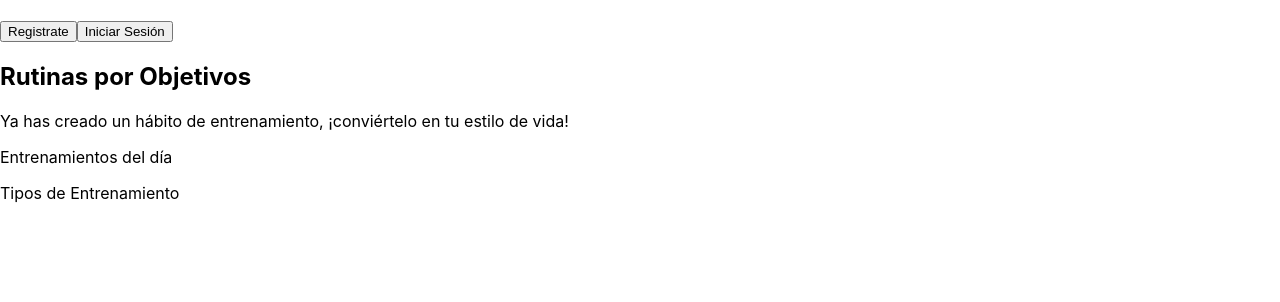
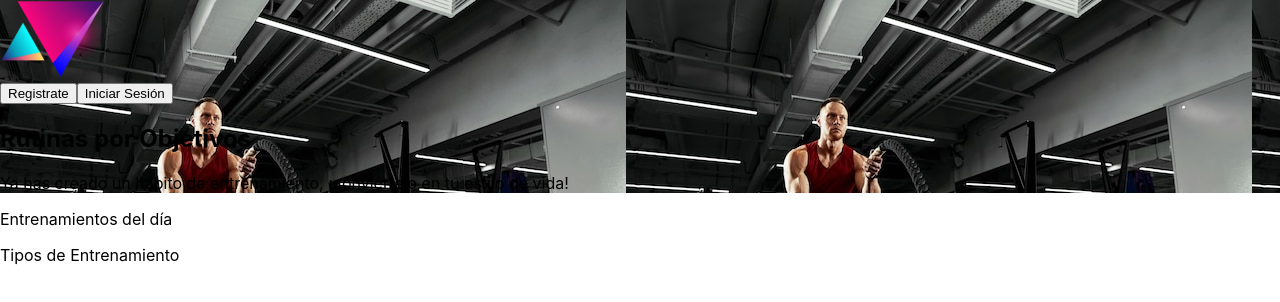
Before and after one commit to Franco-Ezequiel-Marchegiani/personal-trainer-website, a React (Create React App) app: page / in a window 1280 px wide. Shown: the top 302 px of the page. Built offline with nearby package versions, Linux system fonts and the light colour scheme.

Commit message:
Set logo website

```diff
--- /dev/null
+++ b/src/Components/Home/Home.css
@@ -0,0 +1,3 @@
+.header{
+    background-image: url("../../Images/portada.jpg");
+}
--- a/src/Components/Home/Home.js
+++ b/src/Components/Home/Home.js
@@ -1,12 +1,13 @@
 import logo from '../../logo.svg';
-
+import './Home.css';
+import Logo from '../../Images/icon.png'
 function Home(){
 
     return(
         <section>
             <header className='header'>
                 <div className='headerContainer'>
-                    <img src="" alt="" className='logo'/>
+                    <img src={Logo} alt="Logo website" className='logo'/>
                     <div className='buttonHeaderContainer'>
                         <button>Registrate</button>
                         <button>Iniciar Sesión</button>
```
Also changed, not shown: src/Images/icon.png (added).
